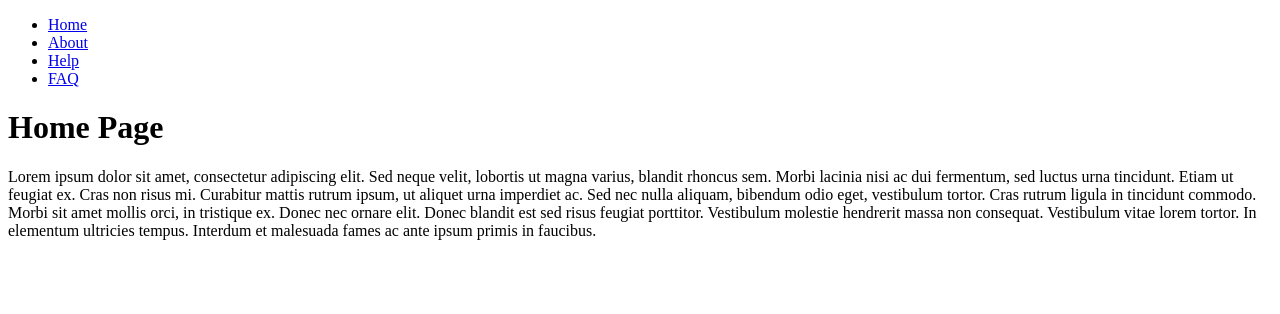
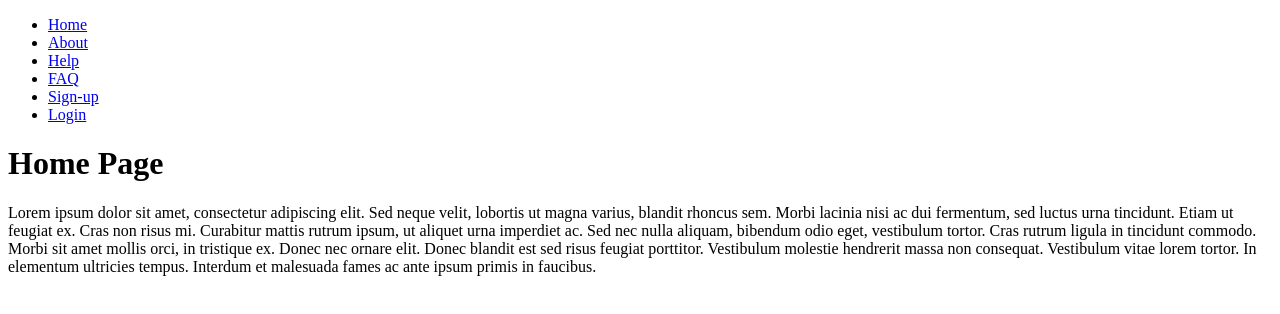
Before and after one commit to dcbeergoddess/OFC, a React (Create React App) app: page / in a window 1280 px wide. Shown: the top 314 px of the page. Built offline with nearby package versions, Linux system fonts and the light colour scheme.

Commit message:
add sign-in and login links to navbar per design with associated files

```diff
--- a/package.json
+++ b/package.json
@@ -12,6 +12,7 @@
     "express": "^4.17.1",
     "mongod": "^2.0.0",
     "mongoose": "^5.9.18",
+    "node": "^14.4.0",
     "passport": "^0.4.1",
     "passport-local": "^1.0.0",
     "passport-local-mongoose": "^6.0.1",
--- a/src/components/NavTabs.js
+++ b/src/components/NavTabs.js
@@ -38,6 +38,16 @@ function NavTabs() {
           FAQ
         </Link>
       </li>
+      <li className="nav-item">
+        <Link to="/sign-up" className={location.pathname === "/sign-up" ? "nav-link active" : "nav-link"}>
+          Sign-up
+        </Link>
+      </li>
+      <li className="nav-item">
+        <Link to="/login" className={location.pathname === "/login" ? "nav-link active" : "nav-link"}>
+          Login
+        </Link>
+      </li>
     </ul>
   );
 }
```
Also changed, not shown: src/pages/Login.js (added), src/pages/Sign-in.js (added), 1 other file (tests, documents, lock files or other folders).
